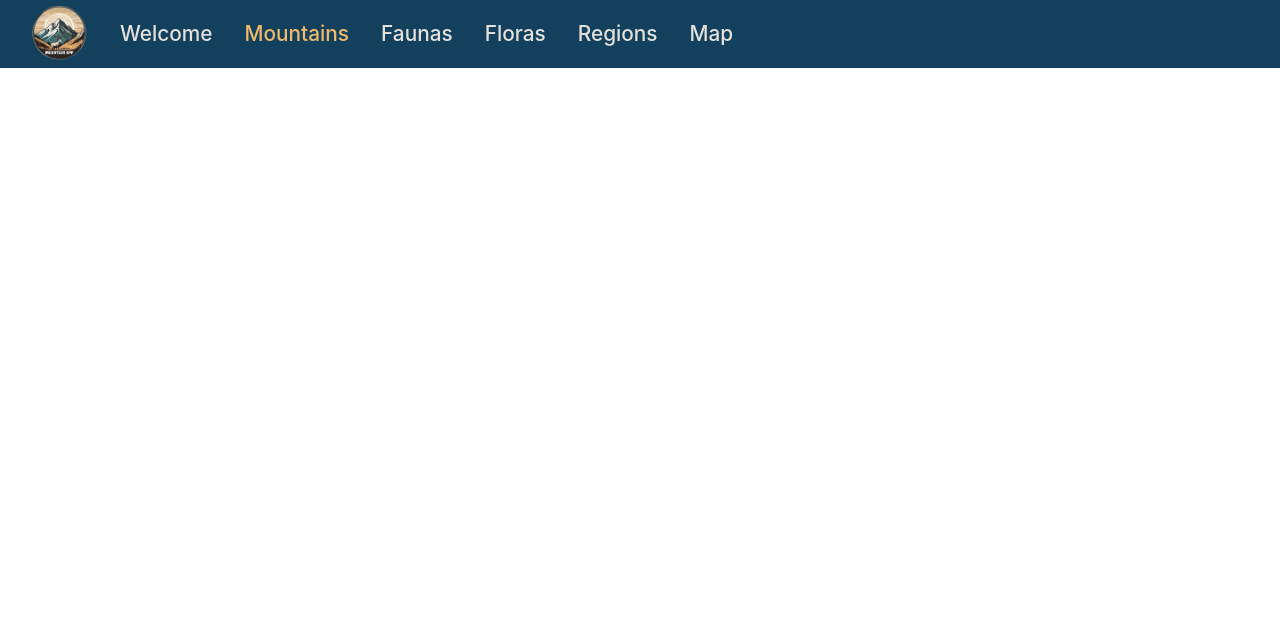
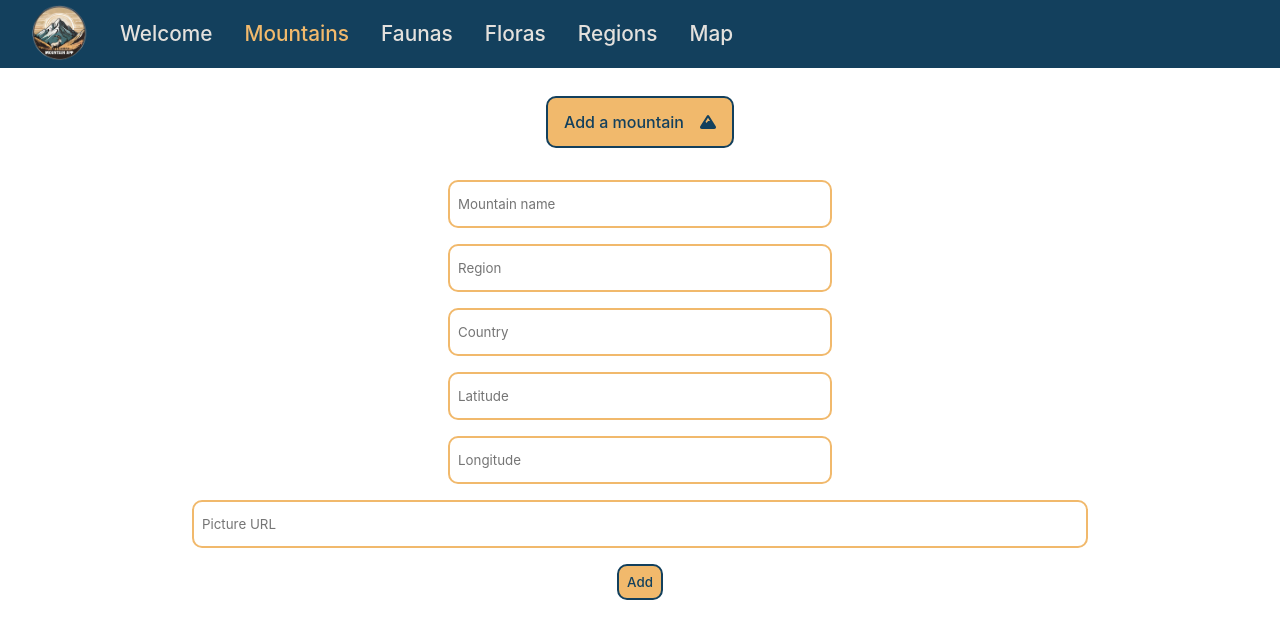
Before and after one commit to NicolasChambon/MountainApp, a React (Vite) app in the folder frontend/: page /mountains/add in a window 1280 px wide. Shown: the top 638 px of the page. Built offline with nearby package versions, Linux system fonts and the light colour scheme; no server answers.

Commit message:
ajcreation of add mountain page form

```diff
--- a/frontend/package.json
+++ b/frontend/package.json
@@ -14,6 +14,7 @@
     "mkdirp": "^3.0.1",
     "react": "^18.2.0",
     "react-dom": "^18.2.0",
+    "react-icons": "^5.0.1",
     "react-redux": "^9.1.0",
     "react-router-dom": "^6.22.2",
     "redux": "^5.0.1",
--- /dev/null
+++ b/frontend/src/components/AddMountain/AddMountain.jsx
@@ -0,0 +1,66 @@
+import { FaMountain } from "react-icons/fa6";
+
+import "./AddMountain.scss";
+
+const AddMountain = () => {
+  return (
+    <form className="AddMountain">
+      <h2 className="AddMountain-title">
+        Add a mountain <FaMountain className="add-logo" />
+      </h2>
+      <input
+        type="text"
+        id="name"
+        name="name"
+        placeholder="Mountain name"
+        className="AddMountain-input"
+        required
+      />
+      <input
+        type="text"
+        id="region"
+        name="region"
+        placeholder="Region"
+        className="AddMountain-input"
+        required
+      />
+      <input
+        type="text"
+        id="country"
+        name="country"
+        placeholder="Country"
+        className="AddMountain-input"
+        required
+      />
+      <input
+        type="number"
+        id="latitude"
+        name="latitude"
+        placeholder="Latitude"
+        className="AddMountain-input"
+        required
+      />
+      <input
+        type="number"
+        id="longitude"
+        name="longitude"
+        placeholder="Longitude"
+        className="AddMountain-input"
+        required
+      />
+      <input
+        type="text"
+        id="picture"
+        name="picture"
+        placeholder="Picture URL"
+        className="AddMountain-input url"
+        required
+      />
+      <button type="submit" className="AddMountain-button">
+        Add
+      </button>
+    </form>
+  );
+};
+
+export default AddMountain;
--- /dev/null
+++ b/frontend/src/components/AddMountain/AddMountain.scss
@@ -0,0 +1,50 @@
+@use "../../styles/variables" as v;
+
+.AddMountain {
+  align-items: center;
+  display: flex;
+  flex-direction: column;
+  padding-top: 6rem;
+
+  &-title {
+    background-color: v.$middleColor;
+    border: 2px v.$darkColor solid;
+    border-radius: 10px;
+    color: v.$darkColor;
+    display: flex;
+    gap: 1rem;
+    font-weight: 500;
+    margin-bottom: 2rem;
+    padding: 1rem;
+  }
+
+  &-input {
+    // I would like that : when I enter the first letter in the input, the placeholder still appears in small font at the top of the input.
+
+    border: 2px v.$middleColor solid;
+    border-radius: 10px;
+    font-family: v.$mainFont;
+    height: 3rem;
+    margin-bottom: 1rem;
+    padding: 0.5rem;
+    width: 30%;
+
+    &:focus {
+      border-color: v.$darkColor;
+    }
+  }
+
+  &-input.url {
+    width: 70%;
+  }
+
+  & button {
+    background-color: v.$middleColor;
+    border: 2px v.$darkColor solid;
+    border-radius: 10px;
+    color: v.$darkColor;
+    font-family: v.$mainFont;
+    font-weight: 500;
+    padding: 0.5rem;
+  }
+}
--- a/frontend/src/components/App/App.jsx
+++ b/frontend/src/components/App/App.jsx
@@ -7,6 +7,7 @@ import { fetchMountains } from "../../actions/actions";
 import Header from "../Header/Header";
 import Welcome from "../Welcome/Welcome";
 import Mountains from "../Mountains/Mountains";
+import AddMountain from "../AddMountain/AddMountain";
 
 import "./App.scss";
 
@@ -23,6 +24,7 @@ const App = () => {
       <Routes>
         <Route path="/" element={<Welcome />} />
         <Route path="/mountains" element={<Mountains />} />
+        <Route path="/mountains/add" element={<AddMountain />} />
       </Routes>
     </div>
   );
--- a/frontend/src/components/Mountain/Mountain.jsx
+++ b/frontend/src/components/Mountain/Mountain.jsx
@@ -12,7 +12,7 @@ const Mountain = ({ imgLink, title, region, country }) => {
           alt=""
         />
       </div>
-      <p className="Mountain-name">{title}</p>
+      <h2 className="Mountain-name">{title}</h2>
       <p className="Mountain-region">Region : {region}</p>
       <p className="Mountain-country">Country : {country}</p>
     </div>
--- a/frontend/src/components/Mountain/Mountain.scss
+++ b/frontend/src/components/Mountain/Mountain.scss
@@ -14,8 +14,8 @@
     width: 100%;
 
     .Mountain-picture {
+      border-radius: 7px 7px 0 0;
       height: 100%;
-
       object-fit: cover;
       width: 100%;
     }
--- a/frontend/src/components/Mountains/Mountains.jsx
+++ b/frontend/src/components/Mountains/Mountains.jsx
@@ -1,4 +1,6 @@
 import { useSelector } from "react-redux";
+import { Link } from "react-router-dom";
+import { FaMountain } from "react-icons/fa6";
 
 import Mountain from "../Mountain/Mountain";
 
@@ -8,6 +10,10 @@ const Mountains = () => {
   const mountains = useSelector((state) => state.mountains);
   return (
     <div className="Mountains">
+      <Link className="Mountains-add-link" to="add">
+        Add a mountain <FaMountain className="add-logo" />
+      </Link>
+      <div className="Mountains-list">
         {mountains.map((mountain) => (
           <Mountain
             key={mountain.id}
@@ -20,6 +26,7 @@ const Mountains = () => {
           />
         ))}
       </div>
+    </div>
   );
 };
 
--- a/frontend/src/components/Mountains/Mountains.scss
+++ b/frontend/src/components/Mountains/Mountains.scss
@@ -1,7 +1,27 @@
+@use "../../styles/variables" as v;
+
 .Mountains {
+  align-items: center;
   display: flex;
-  flex-wrap: wrap;
-  gap: 4%;
-  justify-content: center;
+  flex-direction: column;
   padding-top: 6rem;
+
+  &-add-link {
+    background-color: v.$middleColor;
+    border-radius: 10px;
+    border: 2px v.$middleColor solid;
+    color: v.$darkColor;
+    display: flex;
+    gap: 1rem;
+    font-weight: 500;
+    margin-bottom: 2rem;
+    padding: 1rem;
+  }
+
+  &-list {
+    display: flex;
+    flex-wrap: wrap;
+    gap: 4%;
+    justify-content: center;
+  }
 }
--- a/frontend/src/styles/_variables.scss
+++ b/frontend/src/styles/_variables.scss
@@ -1,3 +1,6 @@
 $darkColor: #13405d;
 $middleColor: #f1b96c;
 $lightColor: rgb(228, 225, 221);
+
+$mainFont: -apple-system, BlinkMacSystemFont, "Segoe UI", "Roboto", "Oxygen",
+  "Ubuntu", "Cantarell", "Fira Sans", "Droid Sans", "Helvetica Neue", sans-serif;
--- a/frontend/src/styles/index.scss
+++ b/frontend/src/styles/index.scss
@@ -2,7 +2,5 @@
 @use "variables" as v;
 
 body {
-  font-family: -apple-system, BlinkMacSystemFont, "Segoe UI", "Roboto", "Oxygen",
-    "Ubuntu", "Cantarell", "Fira Sans", "Droid Sans", "Helvetica Neue",
-    sans-serif;
+  font-family: v.$mainFont;
 }
```
Also changed, not shown: 1 other file (tests, documents, lock files or other folders). Lines whose indentation alone changed are shown as unchanged.
